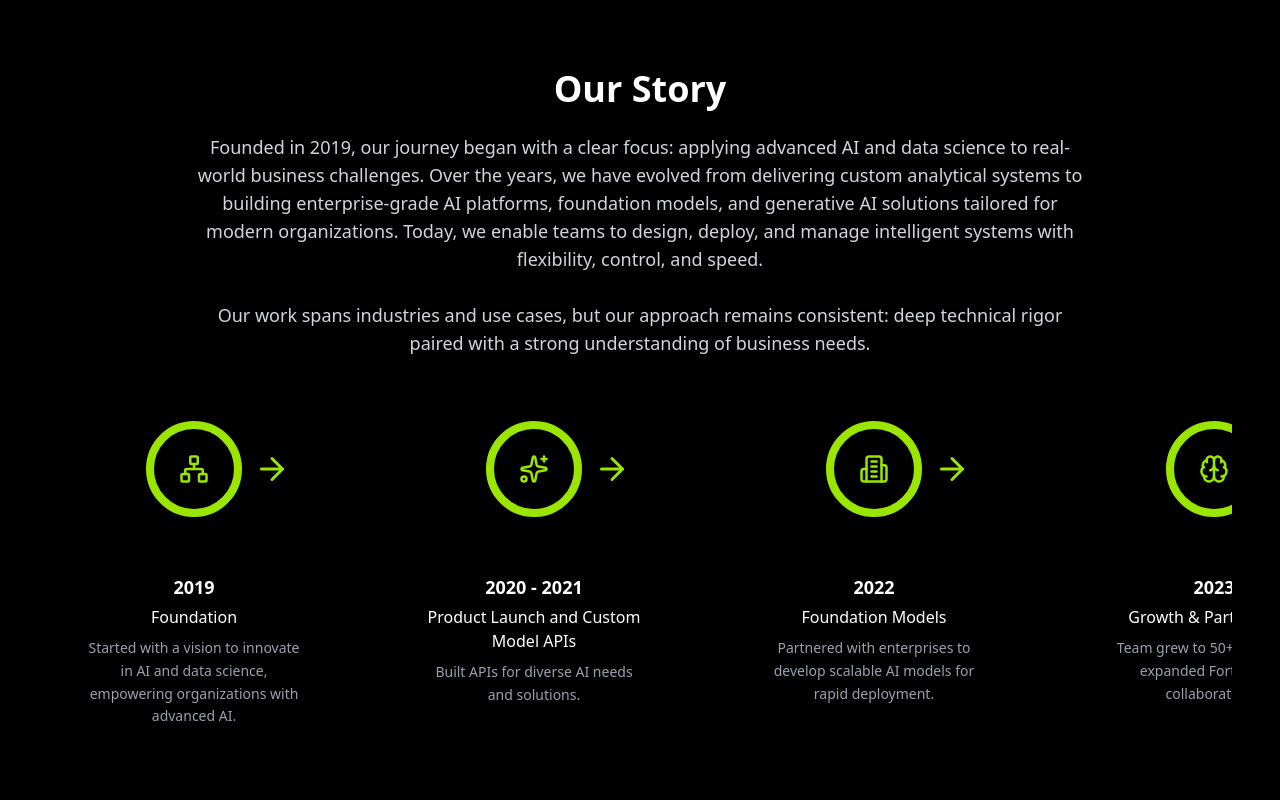
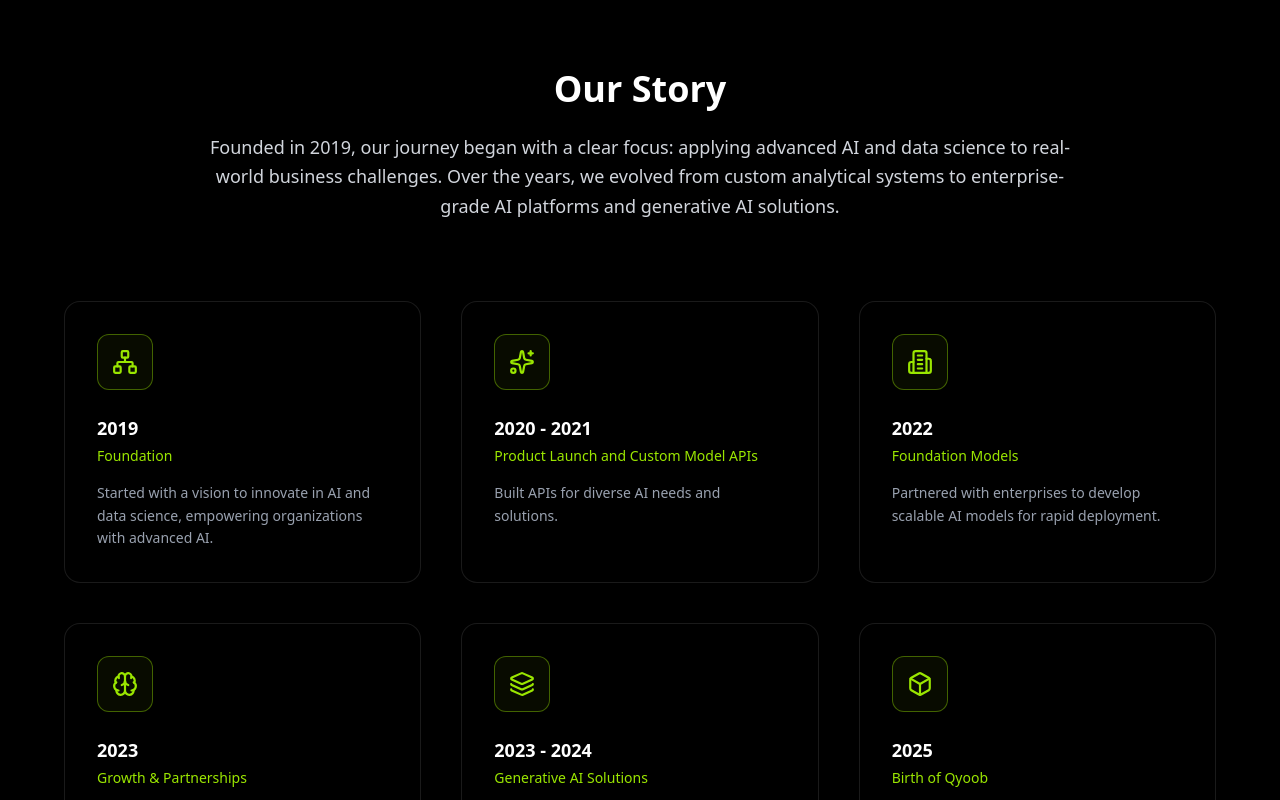
Before and after one commit to swadeshChhetri/qyoob, a React (Vite) app: page /about in a window 1280 px wide. Shown: the part 1420-2220 px from the top of the page. Built offline with nearby package versions, Linux system fonts and the light colour scheme.

Commit message:
update the contents

```diff
--- a/src/modules/about/components/CallToActionSection.jsx
+++ b/src/modules/about/components/CallToActionSection.jsx
@@ -10,7 +10,8 @@ export default function CallToActionSection() {
       <MaxWrapper className="flex flex-col items-center text-center space-y-10">
         {/* ---------- HEADLINE ---------- */}
         <h2 className="text-3xl sm:text-4xl md:text-5xl font-semibold text-white max-w-4xl">
-          Ready to transform your organization with AI?
+          Ready to transform your organization
+           <br /> with AI?
         </h2>
 
         {/* ---------- CTA BUTTON ---------- */}
--- a/src/modules/about/components/OurStorySection.jsx
+++ b/src/modules/about/components/OurStorySection.jsx
@@ -2,17 +2,7 @@ import React from "react";
 import { motion } from "framer-motion";
 import Section from "../../../components/layout/Section";
 import MaxWrapper from "../../../components/layout/MaxWrapper";
-// import { storyTimeline } from "./storyData";
-// import { iconMap } from "./iconMap";
-import { ArrowRight } from "lucide-react";
-import {
-  Network,
-  Sparkles,
-  Building2,
-  Brain,
-  Layers,
-  // ArrowRight,
-} from "lucide-react";
+import { Network, Sparkles, Building2, Brain, Layers, Box } from "lucide-react";
 
 const iconMap = {
   network: Network,
@@ -20,9 +10,9 @@ const iconMap = {
   building: Building2,
   brain: Brain,
   layers: Layers,
+  box: Box,
 };
 
-// storyData.js
 const storyTimeline = [
   {
     year: "2019",
@@ -57,37 +47,84 @@ const storyTimeline = [
     description: "Built Generative AI solutions for enterprise and verticals.",
     icon: "layers",
   },
+  {
+    year: "2025",
+    title: "Birth of Qyoob",
+    description:
+      "Released Qyoob AI Studio to simplify creating, training, and managing AI agents with extensive customization.",
+    icon: "box",
+  },
 ];
 
 export default function OurStorySection() {
   return (
-    <Section className="bg-black overflow-hidden">
+    <Section className="bg-black">
       <MaxWrapper>
         {/* ---------- HEADER ---------- */}
-        <div className="text-center mb-16 space-y-6 mx-auto">
-          <h2 className="text-3xl sm:text-3xl md:text-4xl font-semibold text-white">
+        <div className="text-center mb-20 space-y-6 max-w-4xl mx-auto">
+          <h2 className="text-3xl md:text-4xl font-semibold text-white">
             Our Story
           </h2>
 
-          <p className="text-gray-300 max-w-4xl text-lg mx-auto font-normal text-center">
+          <p className="text-gray-300 text-lg leading-relaxed">
             Founded in 2019, our journey began with a clear focus: applying
             advanced AI and data science to real-world business challenges. Over
-            the years, we have evolved from delivering custom analytical systems
-            to building enterprise-grade AI platforms, foundation models, and
-            generative AI solutions tailored for modern organizations. Today, we
-            enable teams to design, deploy, and manage intelligent systems with
-            flexibility, control, and speed.
-            <br />
-            <br />
-            Our work spans industries and use cases, but our approach remains
-            consistent: deep technical rigor paired with a strong understanding
-            of business needs.
+            the years, we evolved from custom analytical systems to
+            enterprise-grade AI platforms and generative AI solutions.
           </p>
         </div>
 
         {/* ---------- TIMELINE ---------- */}
-        <div className="relative overflow-x-auto">
-          <div className="flex items-start gap-20 min-w-max px-4">
+        {/* <div className="relative max-w-5xl mx-auto py-16">
+          {/* Center line *
+          <div className="absolute left-1/2 top-0 h-full w-[2px] bg-lime-400/30 -translate-x-1/2" />
+
+          <div className="flex flex-col gap-24">
+            {storyTimeline.map((item, idx) => {
+              const Icon = iconMap[item.icon];
+              const isLeft = idx % 2 === 0;
+
+              return (
+                <motion.div
+                  key={item.year}
+                  initial={{ opacity: 0, y: 24 }}
+                  whileInView={{ opacity: 1, y: 0 }}
+                  viewport={{ once: true }}
+                  transition={{ duration: 0.5, ease: "easeOut" }}
+                  className={`relative flex ${
+                    isLeft ? "justify-start" : "justify-end"
+                  }`}
+                >
+                  {/* Content Card *
+                  <div className="w-full md:w-[45%] bg-black border border-white/10 rounded-2xl p-6">
+                    <div className="flex items-center gap-4 mb-4">
+                      <div className="w-12 h-12 rounded-full border-4 border-lime-400 flex items-center justify-center text-lime-400">
+                        <Icon size={22} />
+                      </div>
+
+                      <div>
+                        <h4 className="text-white font-semibold text-lg">
+                          {item.year}
+                        </h4>
+                        <p className="text-lime-400 text-sm">{item.title}</p>
+                      </div>
+                    </div>
+
+                    <p className="text-gray-400 text-sm leading-relaxed">
+                      {item.description}
+                    </p>
+                  </div>
+
+                  {/* Center Dot *
+                  <span className="absolute left-1/2 top-8 w-4 h-4 bg-lime-400 rounded-full -translate-x-1/2" />
+                </motion.div>
+              );
+            })}
+          </div>
+        </div> */}
+        {/* ---------- MILESTONE GRID ---------- */}
+        <div className="max-w-6xl mx-auto">
+          <div className="grid gap-10 sm:grid-cols-2 lg:grid-cols-3">
             {storyTimeline.map((item, idx) => {
               const Icon = iconMap[item.icon];
 
@@ -96,40 +133,50 @@ export default function OurStorySection() {
                   key={item.year}
                   initial={{ opacity: 0, y: 24 }}
                   whileInView={{ opacity: 1, y: 0 }}
+                  viewport={{ once: true }}
                   transition={{
-                    duration: 0.5,
+                    duration: 0.45,
                     ease: "easeOut",
                     delay: idx * 0.05,
                   }}
-                  viewport={{ once: true }}
-                  className="relative flex flex-col items-center text-center w-[260px]"
+                  className="
+            relative
+            bg-black
+            border border-white/10
+            rounded-2xl
+            p-8
+            hover:border-lime-400/40
+            transition-colors
+          "
                 >
                   {/* Icon */}
-                  <div className="relative flex items-center justify-center">
-                    <div className="w-24 h-24 rounded-full border-8 border-lime-400 flex items-center justify-center text-lime-400">
-                      <Icon size={30} />
+                  <div className="mb-6">
+                    <div
+                      className="
+              w-14 h-14
+              rounded-xl
+              border border-lime-400/40
+              flex items-center justify-center
+              text-lime-400
+              bg-lime-400/5
+            "
+                    >
+                      <Icon size={26} />
                     </div>
-
-                    {/* Arrow (decorative, not part of layout) */}
-                    {idx !== storyTimeline.length - 1 && (
-                      <ArrowRight
-                        size={36}
-                        className="absolute -right-12 text-lime-400"
-                      />
-                    )}
                   </div>
 
-                  {/* Connector */}
-                  <div className="w-8px h-6 bg-gray-600 my-4" />
-
-                  {/* Text */}
+                  {/* Year */}
                   <h4 className="text-white font-semibold text-lg">
                     {item.year}
                   </h4>
 
-                  <p className="text-white font-medium mt-1">{item.title}</p>
+                  {/* Title */}
+                  <p className="text-lime-400 text-sm mt-1 font-medium">
+                    {item.title}
+                  </p>
 
-                  <p className="text-gray-400 text-sm mt-2 leading-relaxed max-w-[220px]">
+                  {/* Description */}
+                  <p className="text-gray-400 text-sm mt-4 leading-relaxed">
                     {item.description}
                   </p>
                 </motion.div>
--- a/src/modules/home/components/GovernanceSection.jsx
+++ b/src/modules/home/components/GovernanceSection.jsx
@@ -6,7 +6,7 @@ const GovernanceSection = () => {
       <div className="mx-auto max-w-6xl text-center">
         {/* Heading */}
         <h2 className="text-4xl md:text-5xl font-semibold text-white">
-          Powerful automation. Complete oversight.
+          Powerful automation. Complete Supervision.
         </h2>
 
         {/* Subtext */}
```
